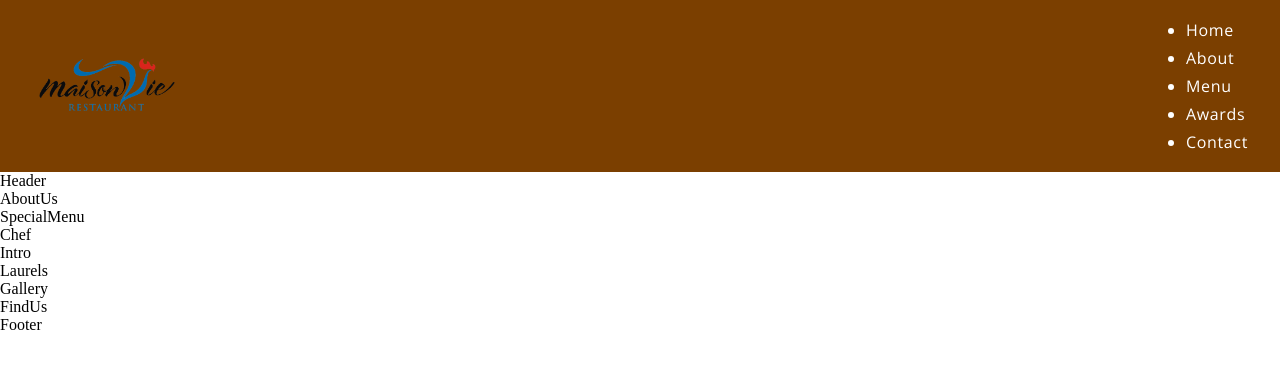
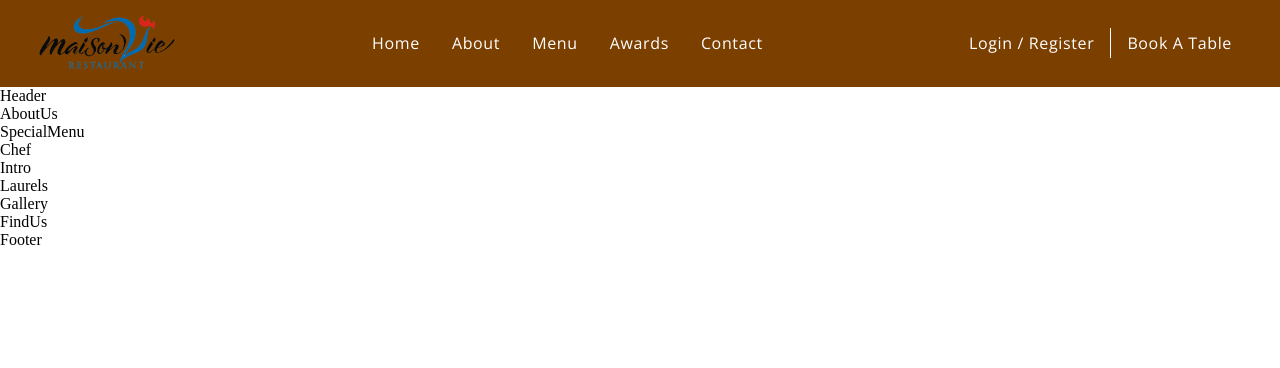
Before and after one commit to Robel-Belihu/restaurant-website, a React (Create React App) app: page / in a window 1280 px wide. Shown: the top 368 px of the page. Built offline with nearby package versions, Linux system fonts and the light colour scheme; a web font is replaced by a local one.

Commit message:
add the toggle menu

```diff
--- a/src/components/Navbar/Navbar.css
+++ b/src/components/Navbar/Navbar.css
@@ -4,7 +4,7 @@
   justify-content: space-between;
   align-items: center;
   background-color: #7b3f00;
-  padding: 1rem 2rem;
+  padding: 0.5rem 2rem;
 }
 .app__navbar-logo {
   display: flex;
@@ -14,3 +14,67 @@
 .app__navbar-logo img {
   width: 150px;
 }
+.app__navbar-links {
+  display: flex;
+  flex: 1;
+  justify-content: center;
+  align-items: center;
+  list-style: none;
+}
+.app__navbar-links li {
+  margin: 0 1rem;
+  cursor: pointer;
+}
+.app__navbar-links li:hover {
+  color: var(--color-gray);
+  transition: 0.3s ease;
+}
+.app__navbar-login {
+  display: flex;
+  justify-content: flex-end;
+  align-items: center;
+}
+.app__navbar-login a {
+  margin: 0 1rem;
+  text-decoration: none;
+  transition: 0.5s ease;
+}
+.app__navbar-login a:hover {
+  border-bottom: 1px solid var(--color-golden);
+}
+.app__navbar-login div {
+  width: 1px;
+  height: 30px;
+  background-color: #fff;
+}
+.app__navbar-smallscreens {
+  display: none;
+}
+.app__navbar-smallscreens_overlay {
+  position: fixed;
+  top: 0;
+  left: 0;
+  width: 100%;
+  height: 100vh;
+  background-color: #7b3f00;
+  transition: 0.5s ease;
+  flex-direction: column;
+  z-index: 5;
+}
+.app__navbar-smallscreens_overlay .overlay__close {
+  font-size: 27px;
+  color: var(--color-golden);
+  position: absolute;
+  top: 20px;
+  right: 20px;
+  cursor: pointer;
+}
+
+@media screen and (max-width: 1150px) {
+  .app__navbar-links {
+    display: none;
+  }
+  .app__smallnav-links {
+    display: flex;
+  }
+}
--- a/src/components/Navbar/Navbar.jsx
+++ b/src/components/Navbar/Navbar.jsx
@@ -25,6 +25,42 @@
         <a href="#home">Contact</a>
       </li>
     </ul>
+    <div className="app__navbar-login">
+      <a href="#login" className="p__opensans">
+        Login / Register
+      </a>
+      <div />
+      <a href="/home" className="p__opensans">
+        Book a table
+      </a>
+    </div>
+    <div className="app__navbar-smallscreens">
+      <GiHamburgerMenu color="#fff" fontSize={27} onClick={() => {}} />
+      <div className="app__navbar-smallscreens_overlay flex__center slide-bottom">
+        <MdOutlineRestaurantMenu
+          fontSize={27}
+          className="overlay__close"
+          onClick={() => {}}
+        />
+        <ul className="app__smallnav-links">
+          <li className="p__opensans">
+            <a href="#home">Home</a>
+          </li>
+          <li className="p__opensans">
+            <a href="#home">About</a>
+          </li>
+          <li className="p__opensans">
+            <a href="#home">Menu</a>
+          </li>
+          <li className="p__opensans">
+            <a href="#home">Awards</a>
+          </li>
+          <li className="p__opensans">
+            <a href="#home">Contact</a>
+          </li>
+        </ul>
+      </div>
+    </div>
   </nav>
 );
 
```
